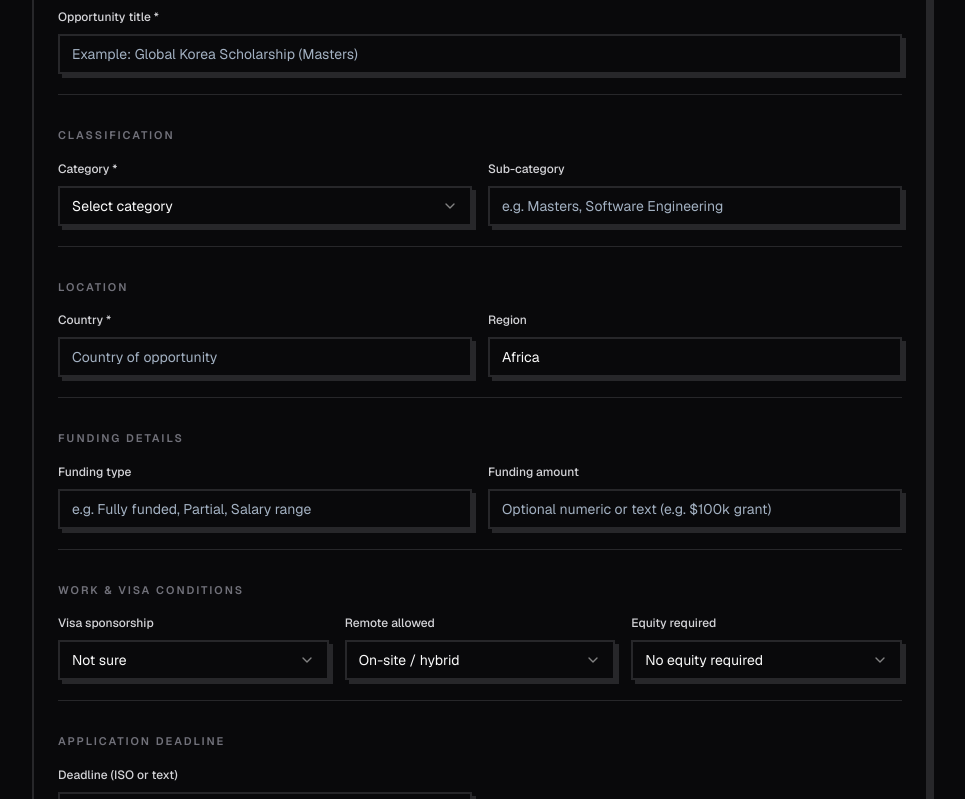
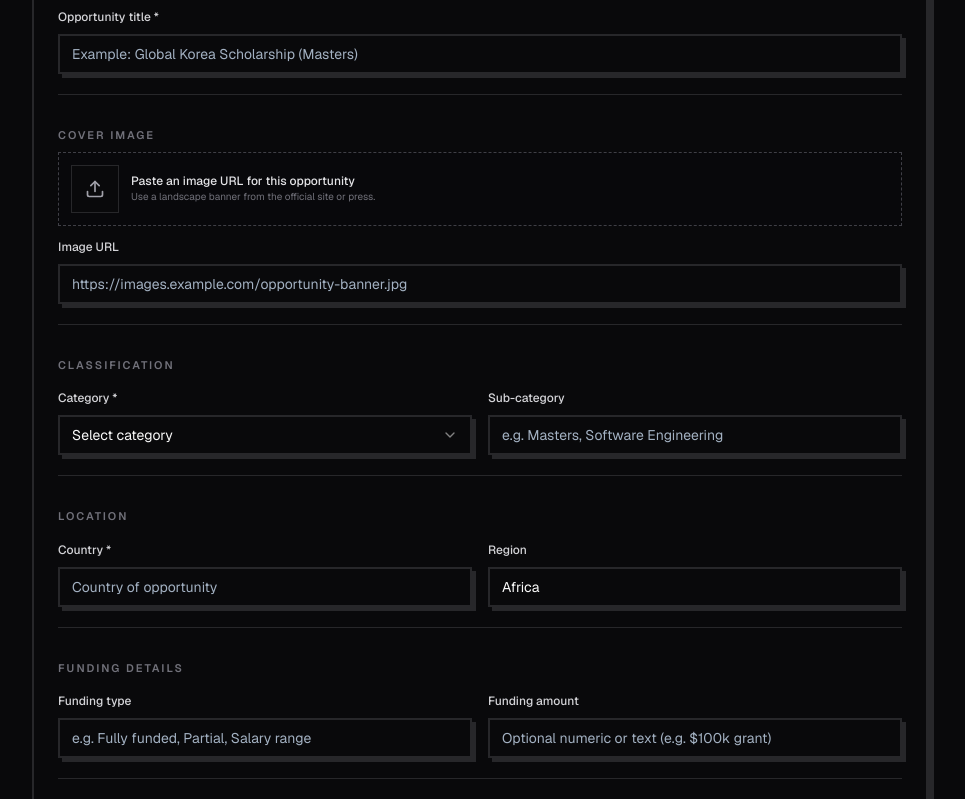
Before and after one commit to goodylili/leavethetrenches, a Next.js app: page /post in a window 1280 px wide. Shown: the part 680-1479 px from the top of the page, without its empty margins (160-1125 px from the left). Built offline with nearby package versions, Linux system fonts and the light colour scheme.

Commit message:
Add cover image URL field to contribution form

```diff
--- a/src/app/post/page.tsx
+++ b/src/app/post/page.tsx
@@ -24,7 +24,7 @@ import {
 } from "@/components/ui/select";
 import { ComboboxInput } from "@/components/ui/combobox-input";
 import { COUNTRIES } from "@/data/countries";
-import { ArrowRight, Bell, CheckCircle2 } from "lucide-react";
+import { ArrowRight, Bell, CheckCircle2, Upload } from "lucide-react";
 import {
   DropdownMenu,
   DropdownMenuContent,
@@ -42,6 +42,7 @@ type Opportunity = {
   title: string;
   category: OpportunityCategory;
   sub_category: string;
+  image_url: string;
   country: string;
   region: string;
   funding_type: string;
@@ -68,6 +69,7 @@ type OpportunityFormState = {
   title: string;
   category: OpportunityCategory | "";
   sub_category: string;
+  image_url: string;
   country: string;
   region: string;
   funding_type: string;
@@ -94,6 +96,7 @@ const defaultFormState: OpportunityFormState = {
   title: "",
   category: "",
   sub_category: "",
+  image_url: "",
   country: "",
   region: "Africa",
   funding_type: "",
@@ -148,6 +151,7 @@ function toOpportunityPayload(form: OpportunityFormState): Opportunity | null {
     title: form.title,
     category: form.category,
     sub_category: form.sub_category,
+    image_url: form.image_url.trim(),
     country: form.country,
     region: form.region,
     funding_type: form.funding_type,
@@ -331,6 +335,38 @@ export default function PostOpportunityPage() {
                         onChange={handleChange("title")}
                         required
                       />
+                    </div>
+                  </div>
+
+                  <div className="space-y-2 border-b border-zinc-800 pb-5">
+                    <p className="text-[11px] font-semibold text-zinc-500 uppercase tracking-[0.18em]">
+                      Cover image
+                    </p>
+                    <div className="space-y-2">
+                      <div className="flex items-center gap-3 rounded-none border border-dashed border-zinc-700 bg-zinc-950/40 px-3 py-3">
+                        <div className="flex h-12 w-12 items-center justify-center rounded-none border border-zinc-800 bg-zinc-950">
+                          <Upload className="h-5 w-5 text-zinc-400" />
+                        </div>
+                        <div className="flex flex-col">
+                          <span className="text-xs font-medium text-zinc-200">
+                            Paste an image URL for this opportunity
+                          </span>
+                          <span className="text-[10px] text-zinc-500">
+                            Use a landscape banner from the official site or press.
+                          </span>
+                        </div>
+                      </div>
+                      <div className="space-y-1.5">
+                        <label className="text-xs font-medium text-zinc-300">
+                          Image URL
+                        </label>
+                        <Input
+                          type="url"
+                          placeholder="https://images.example.com/opportunity-banner.jpg"
+                          value={form.image_url}
+                          onChange={handleChange("image_url")}
+                        />
+                      </div>
                     </div>
                   </div>
 
```
